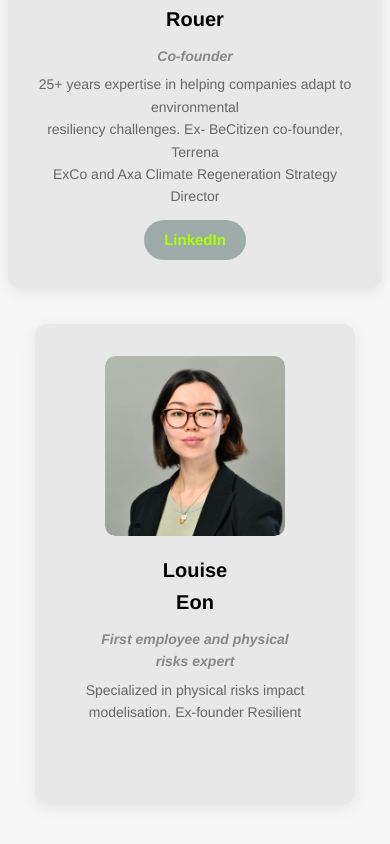
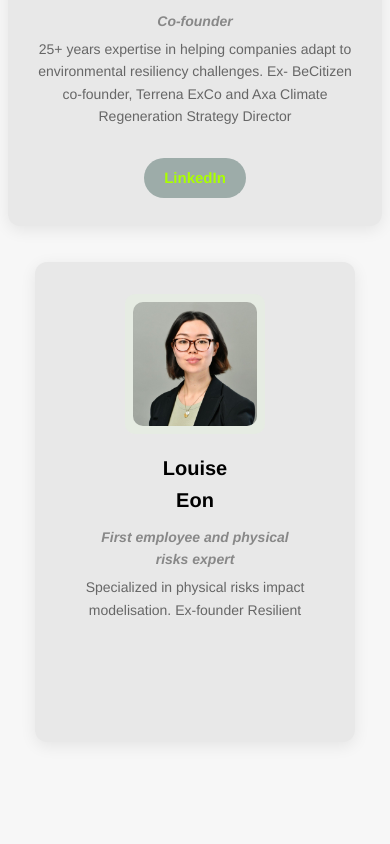
Before and after one commit to Adaptations-Paris/Site_web_adaptations, a React (Create React App) app: page / in a window 390 px wide. Shown: the part 4597-5441 px from the top of the page. Built offline with nearby package versions, Linux system fonts and the light colour scheme.

Commit message:
revert: annulation des essais de taille stricte des photos team sur mobile

```diff
--- a/src/components/Home.css
+++ b/src/components/Home.css
@@ -907,18 +907,9 @@ footer {
   .mission p {
     font-size: 18px;
   }
-  .team-card.employees .team-photo-bg {
-    width: 90%;
-    max-width: 180px;
-    min-width: 120px;
-    height: auto;
-    aspect-ratio: 1/1;
-    margin-left: auto;
-    margin-right: auto;
-    padding: 0;
-  }
+
   .team-card.employees .team-photo-bg img {
-    width: 100%;
+    max-width: 100%;
     height: auto;
     aspect-ratio: 1/1;
     object-fit: cover;
--- a/src/components/Home.js
+++ b/src/components/Home.js
@@ -133,7 +133,7 @@ const Home = () => {
             </div>
             <h3>Théo <span className="mobile-break"><br /></span>Cleret</h3>
             <span className="team-role">Co-founder</span>
-            <p>Ecole Polytechnique and University of Cambridge (UK) graduate,<br /> with 4+ years experience in decarbonization and adaptation strategies<br /> for industrials and investors. Ex- BCG Climate</p>
+            <p>Ecole Polytechnique and University of Cambridge (UK) graduate, with 4+ years experience in decarbonization and adaptation strategies for industrials and investors. Ex- BCG Climate</p>
             <a href="https://www.linkedin.com/in/th%C3%A9o-cleret-776940176/" target="_blank" rel="noopener noreferrer" className="linkedin-link">LinkedIn</a>
           </div>
           <div className="team-member" data-aos="zoom-in">
@@ -142,7 +142,7 @@ const Home = () => {
             </div>
             <h3>Loraine <span className="mobile-break"><br /></span>Coste</h3>
             <span className="team-role">Co-founder</span>
-            <p>Ecole Polytechnique and UCL (UK) data scientist, with 4+ years<br />experience in environmental transition modelisation for industrials<br />and investors. Ex- E-Cube data science department</p>
+            <p>Ecole Polytechnique and UCL (UK) data scientist, with 4+ years experience in environmental transition modelisation for industrials and investors. Ex- E-Cube data science department</p>
             <a href="https://www.linkedin.com/in/lorainecoste2005/" target="_blank" rel="noopener noreferrer" className="linkedin-link">LinkedIn</a>
           </div>
           <div className="team-member" data-aos="zoom-in">
@@ -151,7 +151,7 @@ const Home = () => {
             </div>
             <h3>Maud <span className="mobile-break"><br /></span>Mielvaque</h3>
             <span className="team-role">Co-founder</span>
-            <p>20+ years experience in helping companies' strategic transformation<br /> on digital & environmental challenges. Ex- Google ExCo,<br />  Possible Future CEO & WDNR co-founder</p>
+            <p>20+ years experience in helping companies' strategic transformation on digital & environmental challenges. Ex- Google ExCo, Possible Future CEO & WDNR co-founder</p>
             <a href="https://www.linkedin.com/in/maudmielvaque/" target="_blank" rel="noopener noreferrer" className="linkedin-link">LinkedIn</a>
           </div>
           <div className="team-member" data-aos="zoom-in">
@@ -160,7 +160,7 @@ const Home = () => {
             </div>
             <h3>Maximilien <span className="mobile-break"><br /></span>Rouer</h3>
             <span className="team-role">Co-founder</span>
-            <p>25+ years expertise in helping companies adapt to environmental<br /> resiliency challenges. Ex- BeCitizen co-founder, Terrena<br /> ExCo and Axa Climate Regeneration Strategy Director</p>
+            <p>25+ years expertise in helping companies adapt to environmental resiliency challenges. Ex- BeCitizen co-founder, Terrena ExCo and Axa Climate Regeneration Strategy Director</p>
             <a href="https://www.linkedin.com/in/maximilien-rouer/" target="_blank" rel="noopener noreferrer" className="linkedin-link">LinkedIn</a>
           </div>
         </div>
```
